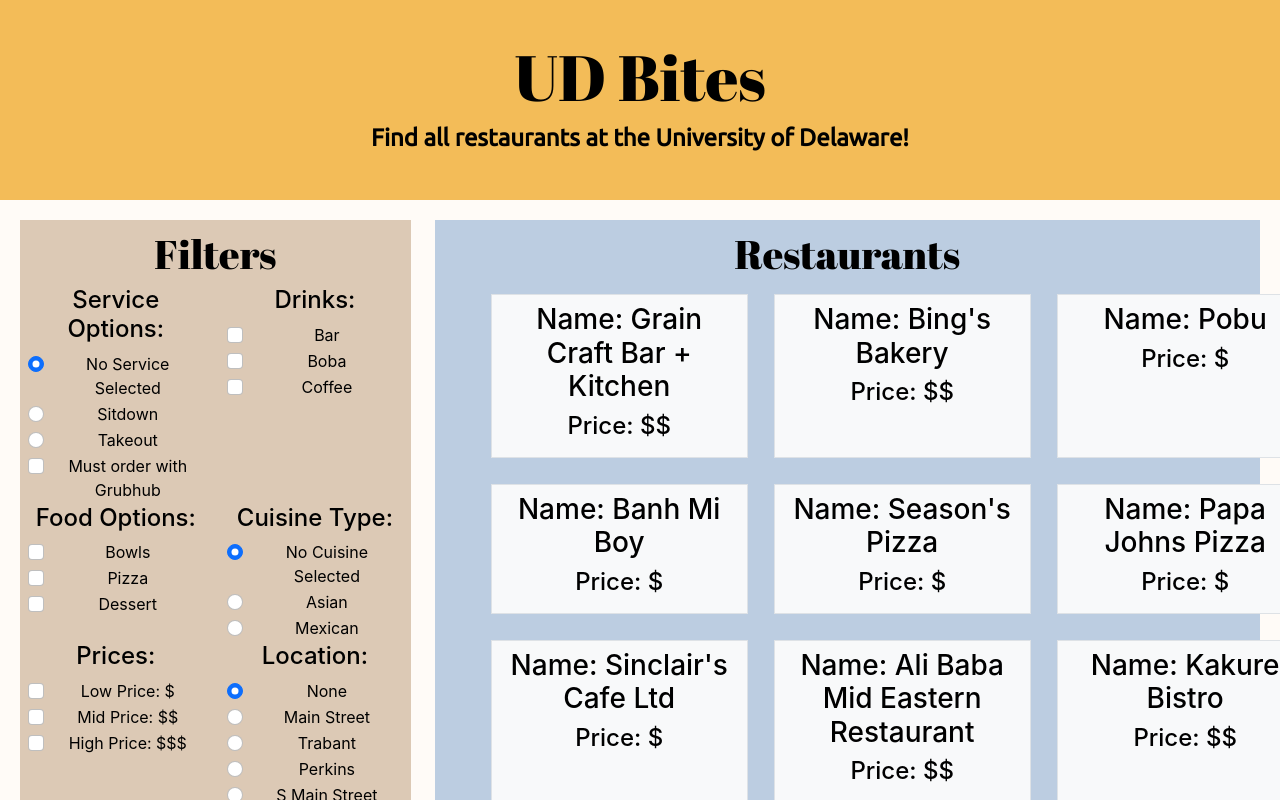
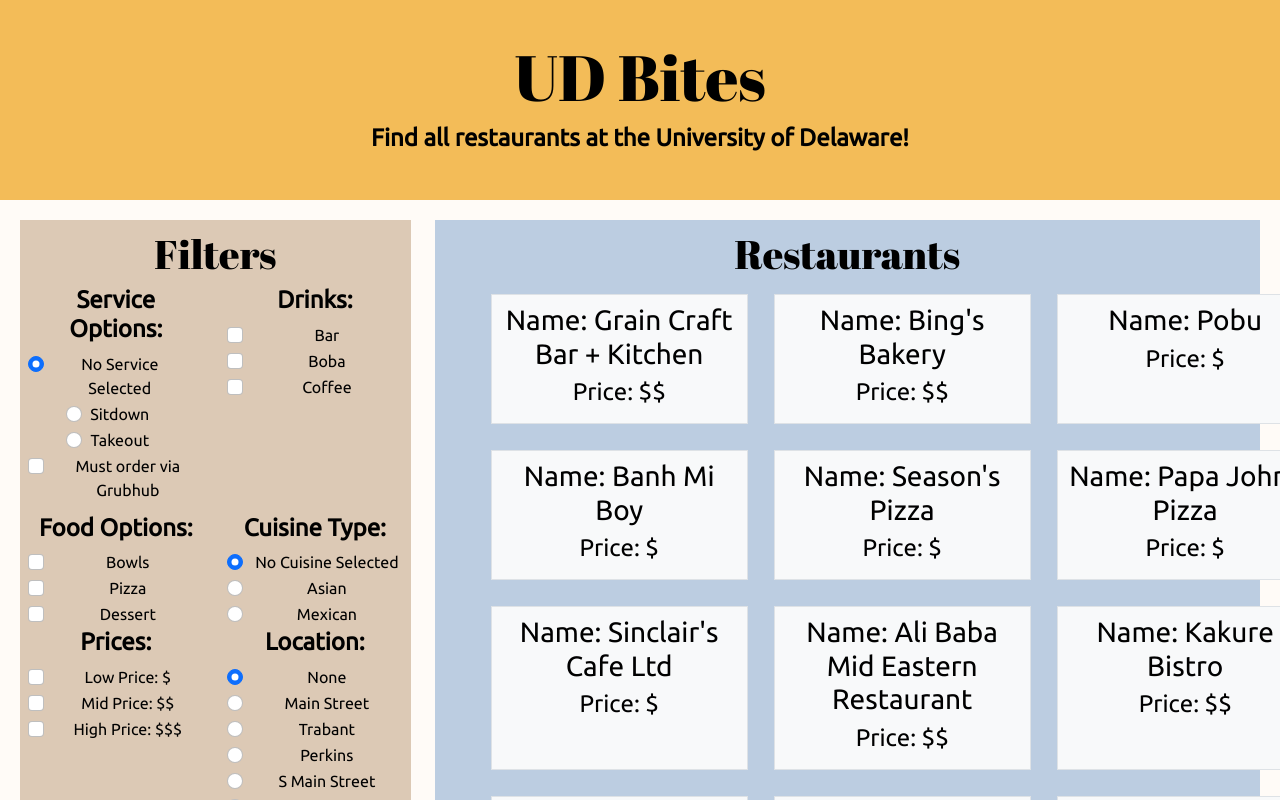
Before and after one commit to mycahdt/UD_Bites, a React (Create React App) app: page / in a window 1280 px wide. Shown: the top 800 px of the page. Built offline with nearby package versions, Linux system fonts and the light colour scheme.

Commit message:
general designs

```diff
--- a/src/App.css
+++ b/src/App.css
@@ -47,8 +47,9 @@
 }
 
 .App-filters {
+    font-family: myHeaderSubTitleFont;
+    background-color: #dcc9b5;
     margin-left: 20px;
-    background-color: #dcc9b5;
     padding-left: 2%;
     padding-right: 2%;
 }
@@ -59,6 +60,7 @@
 }
 
 .App-restaurants {
+    font-family: myHeaderSubTitleFont;
     background-color: #bccde1;
     margin-right: 20px;
 }
@@ -66,6 +68,10 @@
 .App-rest-title {
     font-family: myHeaderTitleFont;
     font-size: 250%;
+}
+
+.App-filter-subtitles {
+    font-weight: bolder;
 }
 
 .App-link {
--- a/src/App.tsx
+++ b/src/App.tsx
@@ -172,13 +172,16 @@ function App(): JSX.Element {
                             Filters
                         </h2>
                         <Row>
-                            <Col>
+                            <Col style={{ paddingBottom: "10px" }}>
                                 <div>
-                                    <h4>Service Options:</h4>
+                                    <h4 className="App-filter-subtitles">
+                                        Service Options:
+                                    </h4>
                                     {services.map((service: string) => (
                                         <Form.Check
                                             key={service}
                                             type="radio"
+                                            inline
                                             name={service}
                                             id={service}
                                             label={service}
@@ -190,7 +193,7 @@ function App(): JSX.Element {
                                     <Form.Check
                                         type="checkbox"
                                         id="check-grubhub"
-                                        label="Must order with Grubhub"
+                                        label="Must order via Grubhub"
                                         name="grubhub"
                                         value="grubhub"
                                         checked={onlyGrubhub}
@@ -200,7 +203,9 @@ function App(): JSX.Element {
                             </Col>
                             <Col>
                                 <div>
-                                    <h4>Drinks:</h4>
+                                    <h4 className="App-filter-subtitles">
+                                        Drinks:
+                                    </h4>
                                     <Form.Check
                                         type="checkbox"
                                         id="check-bar"
@@ -233,7 +238,9 @@ function App(): JSX.Element {
                         </Row>
                         <Row>
                             <Col>
-                                <h4>Food Options:</h4>
+                                <h4 className="App-filter-subtitles">
+                                    Food Options:
+                                </h4>
                                 <div>
                                     <Form.Check
                                         type="checkbox"
@@ -266,7 +273,9 @@ function App(): JSX.Element {
                             </Col>
                             <Col>
                                 <div>
-                                    <h4>Cuisine Type:</h4>
+                                    <h4 className="App-filter-subtitles">
+                                        Cuisine Type:
+                                    </h4>
                                     {cuisines.map((cuisine: string) => (
                                         <Form.Check
                                             key={cuisine}
@@ -285,7 +294,9 @@ function App(): JSX.Element {
                         <Row>
                             <Col>
                                 <div>
-                                    <h4>Prices:</h4>
+                                    <h4 className="App-filter-subtitles">
+                                        Prices:
+                                    </h4>
                                     <Form.Check
                                         type="checkbox"
                                         id="check-lowprice"
@@ -317,7 +328,9 @@ function App(): JSX.Element {
                             </Col>
                             <Col>
                                 <div>
-                                    <h4>Location:</h4>
+                                    <h4 className="App-filter-subtitles">
+                                        Location:
+                                    </h4>
                                     {locations.map((location: string) => (
                                         <Form.Check
                                             key={location}
@@ -338,7 +351,9 @@ function App(): JSX.Element {
                         <Row>
                             <Col>
                                 <div>
-                                    <h4>Meal:</h4>
+                                    <h4 className="App-filter-subtitles">
+                                        Meal:
+                                    </h4>
                                     {meals.map((meal: string) => (
                                         <Form.Check
                                             key={meal}
```
